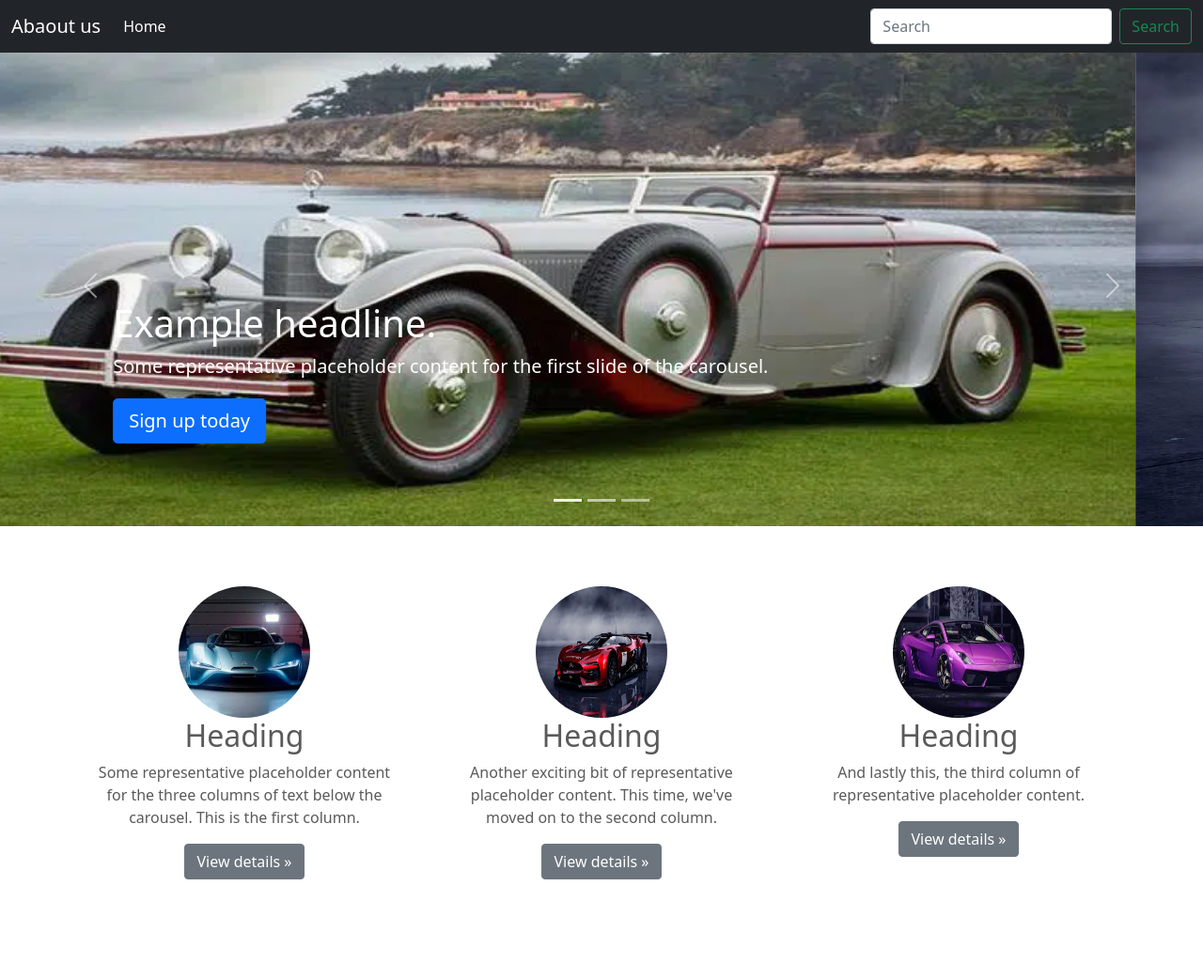
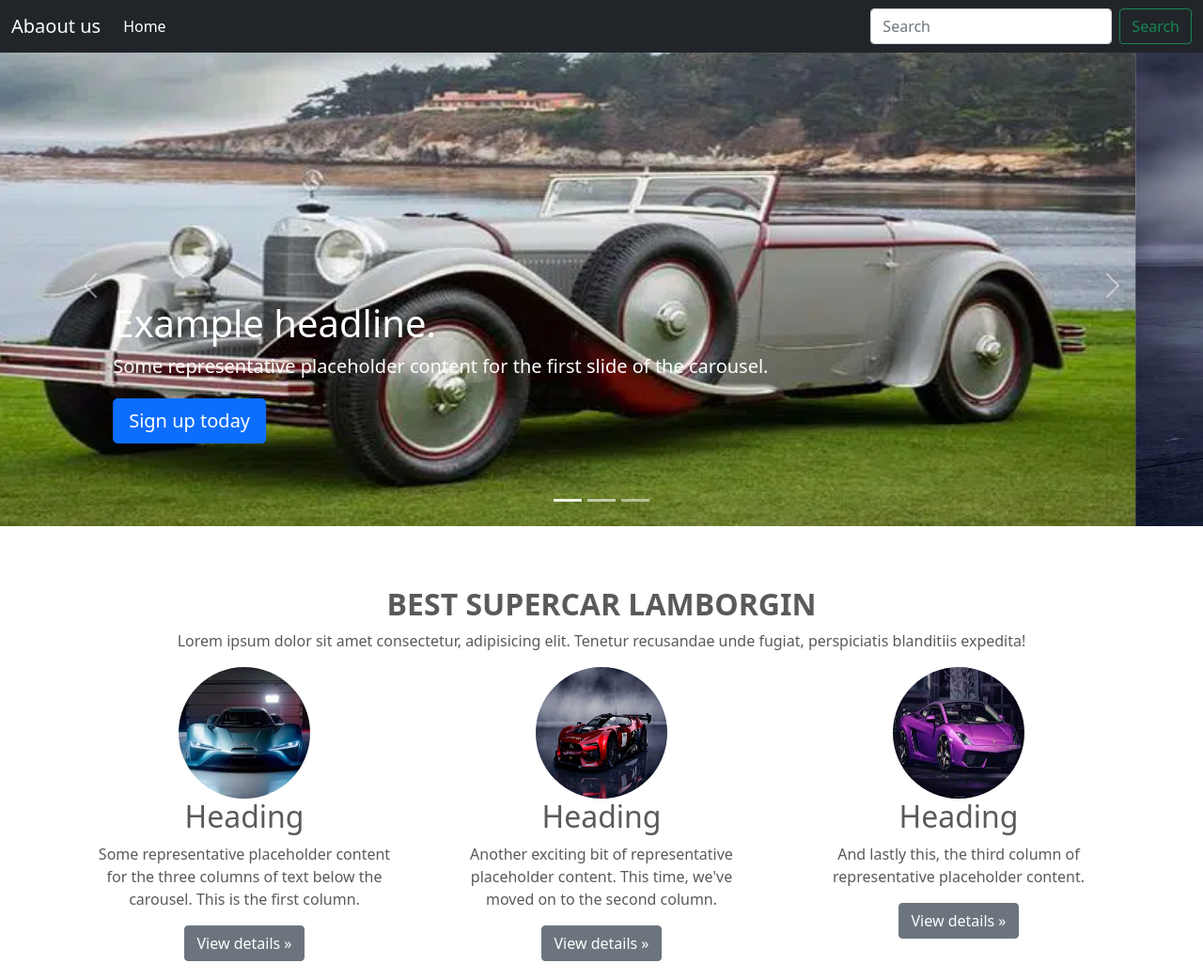
Before and after one commit to FajarRhamdhani/projectkelas1, a plain HTML site: page about.html in a window 1280 px wide. Shown: the top 1042 px of the page at 94% size. Drawn offline with nearby package versions, Linux system fonts and the light colour scheme.

Commit message:
menambahkan div pada abaut

```diff
--- a/about.html
+++ b/about.html
@@ -108,7 +108,11 @@
             </button>
         </div>
 
-
+        <div class="col-12 text-center user">
+            <h2><strong>BEST SUPERCAR LAMBORGIN</strong></h2>
+            <p>Lorem ipsum dolor sit amet consectetur, adipisicing elit. Tenetur recusandae unde fugiat, perspiciatis
+              blanditiis expedita!</p>
+          </div>
         <div class="container marketing">
 
 
```
